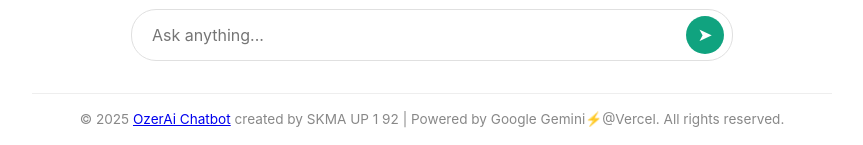
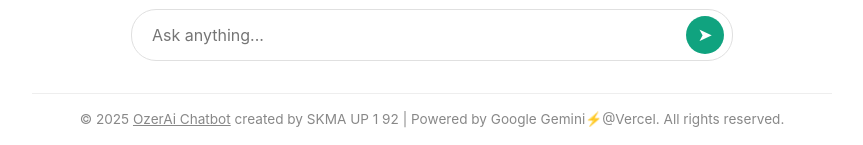
Before and after one commit to ozerai/ozerai.github.io, a Flask app: page / in a window 1280 px wide. Shown: the part 655-800 px from the top of the page, without its empty margins (208-1071 px from the left). Run offline with Flask 3, Linux system fonts and the light colour scheme.

Commit message:
Update index.html

```diff
--- a/templates/index.html
+++ b/templates/index.html
@@ -99,7 +99,7 @@
     font-size: 0.85em;
     color: #888;">
 
-    <p>&copy; <span id="currentYear"></span> <a href="https://ozerai.vercel.app">OzerAi Chatbot</a> created by SKMA UP 1 92 | Powered by Google Gemini⚡@Vercel. All rights reserved.</p>
+    <p>&copy; <span id="currentYear"></span> <a href="https://ozerai.vercel.app" style="color:#888;underline:none;">OzerAi Chatbot</a> created by SKMA UP 1 92 | Powered by Google Gemini⚡@Vercel. All rights reserved.</p>
 </footer>
     </div>
 
```
